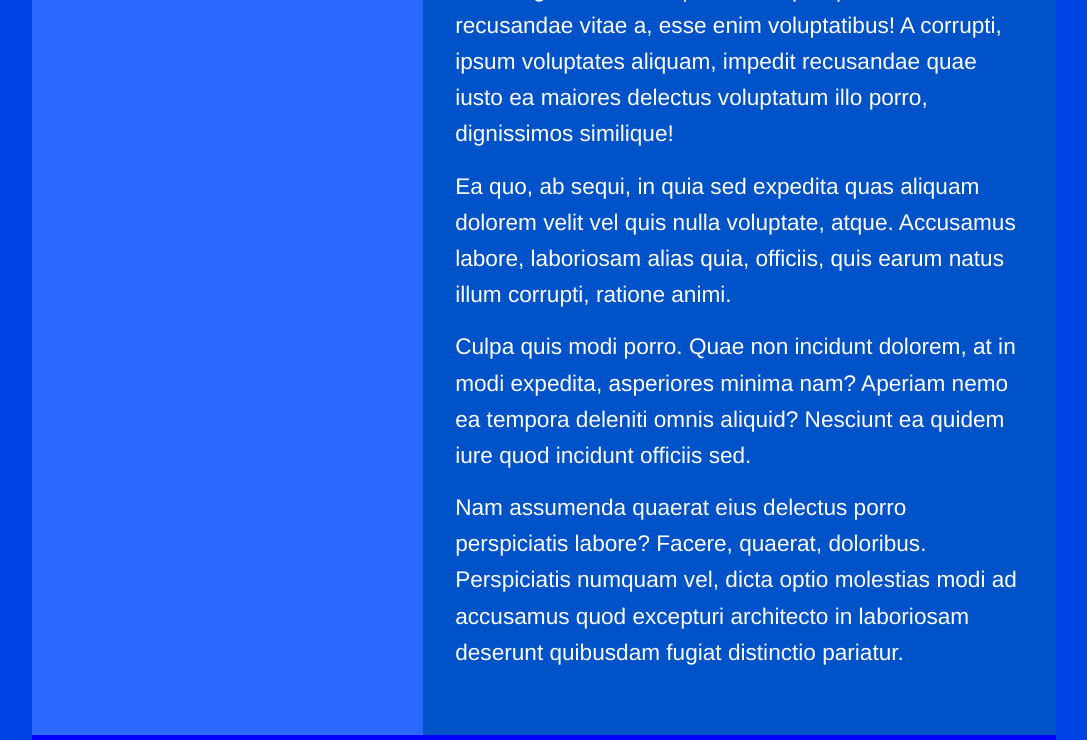
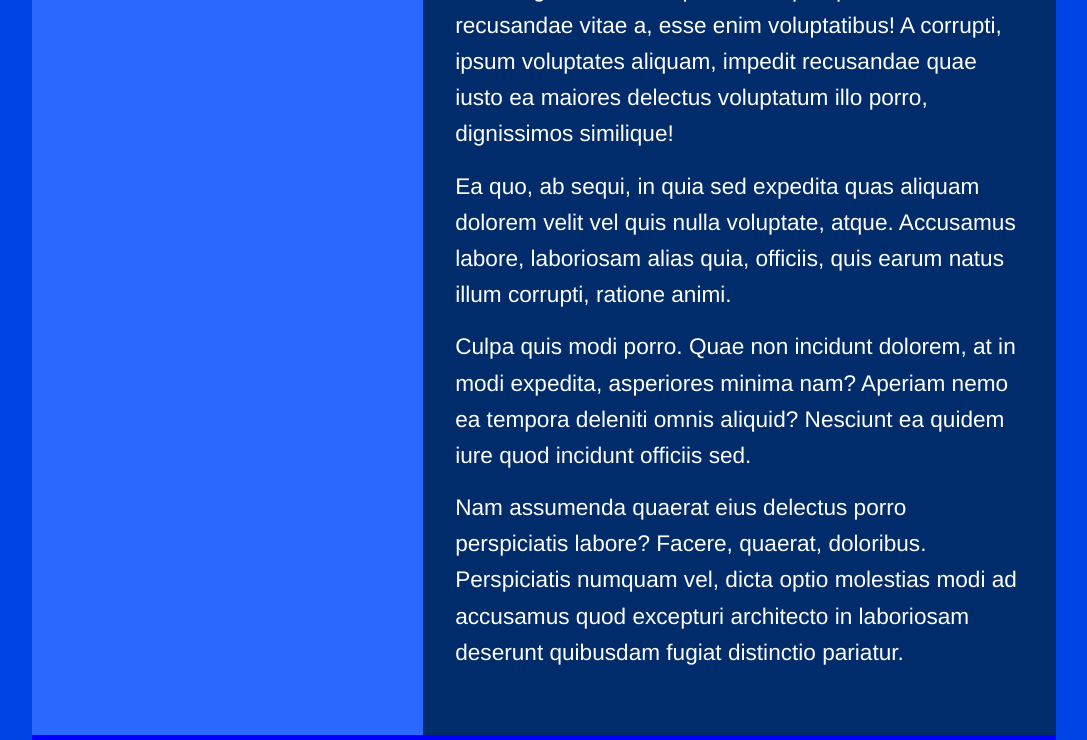
Before and after one commit to Jama0096/colours, a plain HTML site: page complementary.html in a window 1280 px wide. Shown: the part 488-1228 px from the top of the page, without its empty margins (96-1183 px from the left). Drawn offline with Linux system fonts and the light colour scheme.

Commit message:
Update complementary.html

```diff
--- a/complementary.html
+++ b/complementary.html
@@ -83,7 +83,7 @@
         main{
             float:right;
             width: 61.8%;
-            background-color: #0052C9;
+            background-color: #002C6B;
         }
         footer{
             clear:both;
```
